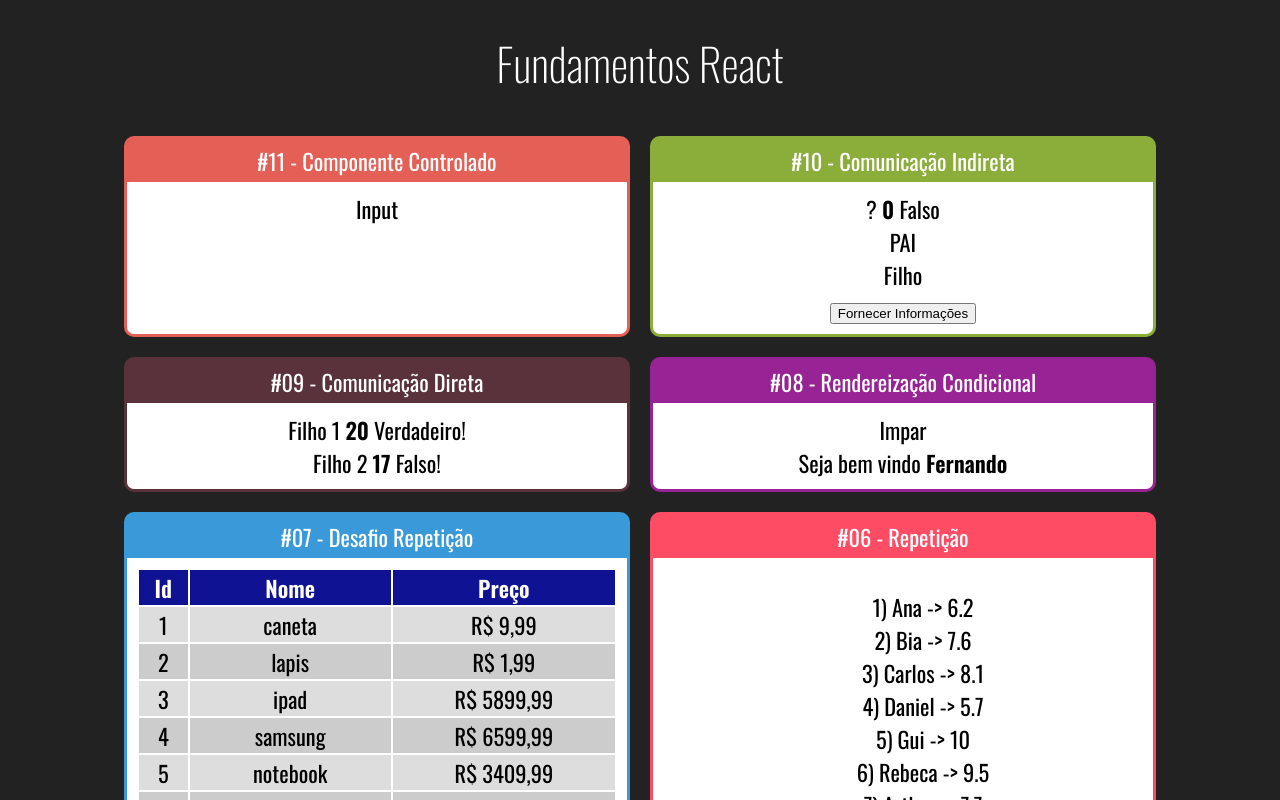
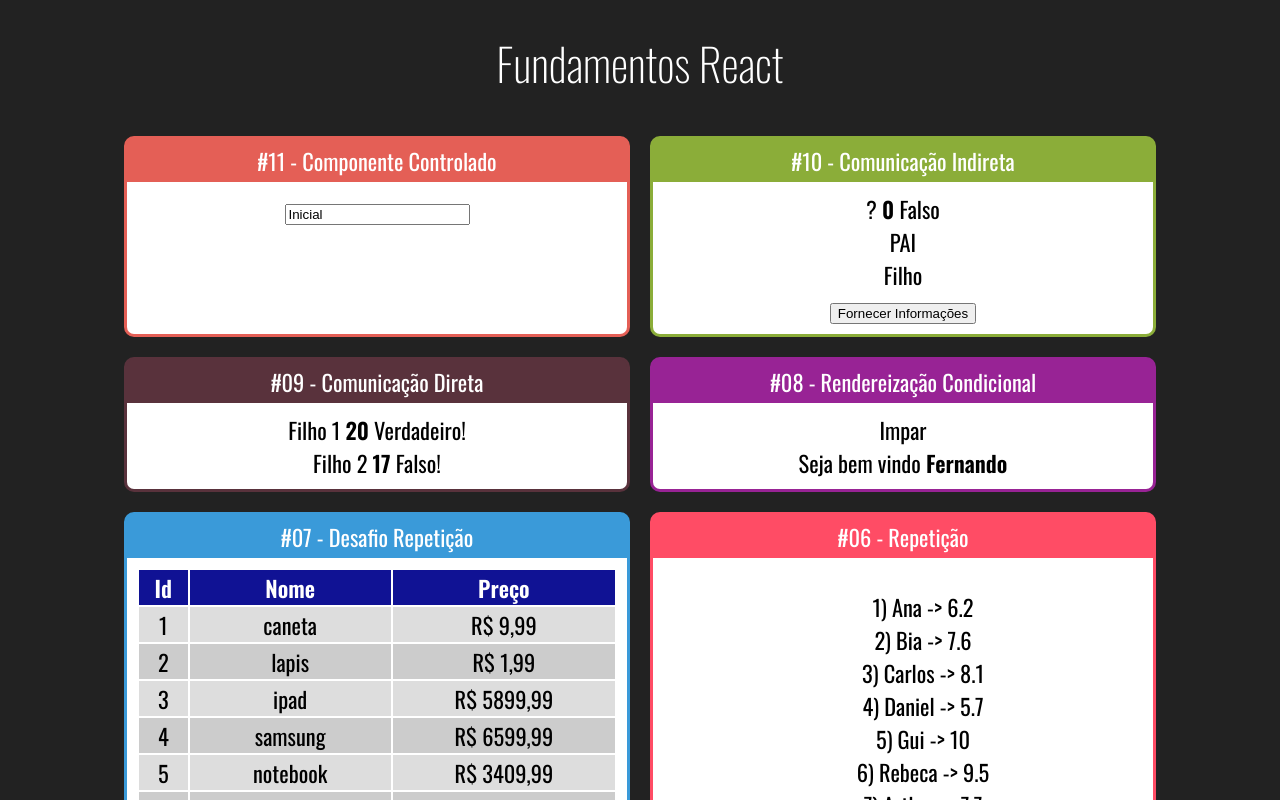
Before and after one commit to nickcintra/desktop-tutorial, a React (Create React App) app: page / in a window 1280 px wide. Shown: the top 800 px of the page. Built offline with nearby package versions, Linux system fonts and the light colour scheme.

Commit message:
fim aula 32 -  componente com estado

```diff
--- a/src/components/comunicacao/IndiretaFilho.jsx
+++ b/src/components/comunicacao/IndiretaFilho.jsx
@@ -2,14 +2,14 @@ import React from 'react'
 
 export default props => {
     const cb = props.quandoClicar
-    const gerarIdade = () => parseInt(Math.random() * (30)) + 50
+    const gerarIdade = () => parseInt(Math.random() * (20)) + 50
     const gerarNerd = () => Math.random() > 0.5
 
 
     return (
         <div>
             <div>Filho</div>
-            <button onClick={_ => cb('João', gerarIdade, gerarNerd())}>
+            <button onClick={_ => cb('João', gerarIdade(), gerarNerd())}>
                 Fornecer Informações
             </button>
         </div>
--- a/src/components/comunicacao/IndiretaPai.jsx
+++ b/src/components/comunicacao/IndiretaPai.jsx
@@ -7,7 +7,7 @@ export default props => {
     const [nerd, setNerd] = useState(false)
 
     // nome idade nerd
-    function fornecerInformacoes(nome, idade, nerd){
+    function fornecerInformacoes(nome, idade, nerd) {
         setNome(nome)
         setIdade(idade)
         setNerd(nerd)
@@ -16,10 +16,12 @@ export default props => {
 
     return (
         <div>
-            <span>{nome} </span>
-            <span><strong>{idade}</strong></span>
-            <span> {nerd ? 'Verdadeiro' : 'Falso'}</span>
-            <div>PAI</div>
+            <div>
+                <span>{nome} </span>
+                <span><strong>{idade}</strong></span>
+                <span> {nerd ? 'Verdadeiro' : 'Falso'}</span>
+                <div>PAI</div>
+            </div>
             <IndiretaFilho quandoClicar={fornecerInformacoes}></IndiretaFilho>
         </div>
     )
--- a/src/components/formulario/input.jsx
+++ b/src/components/formulario/input.jsx
@@ -1,9 +1,12 @@
-import React from 'react'
+import React, { useState } from 'react'
 
-export default props =>{
+export default props => {
+
+    const [valor, setValor] = useState('Inicial')
+
     return (
         <div>
-            Input
+            <input value={valor} />
         </div>
     )
 }
```
Also changed, not shown: 1 other file (tests, documents, lock files or other folders).
